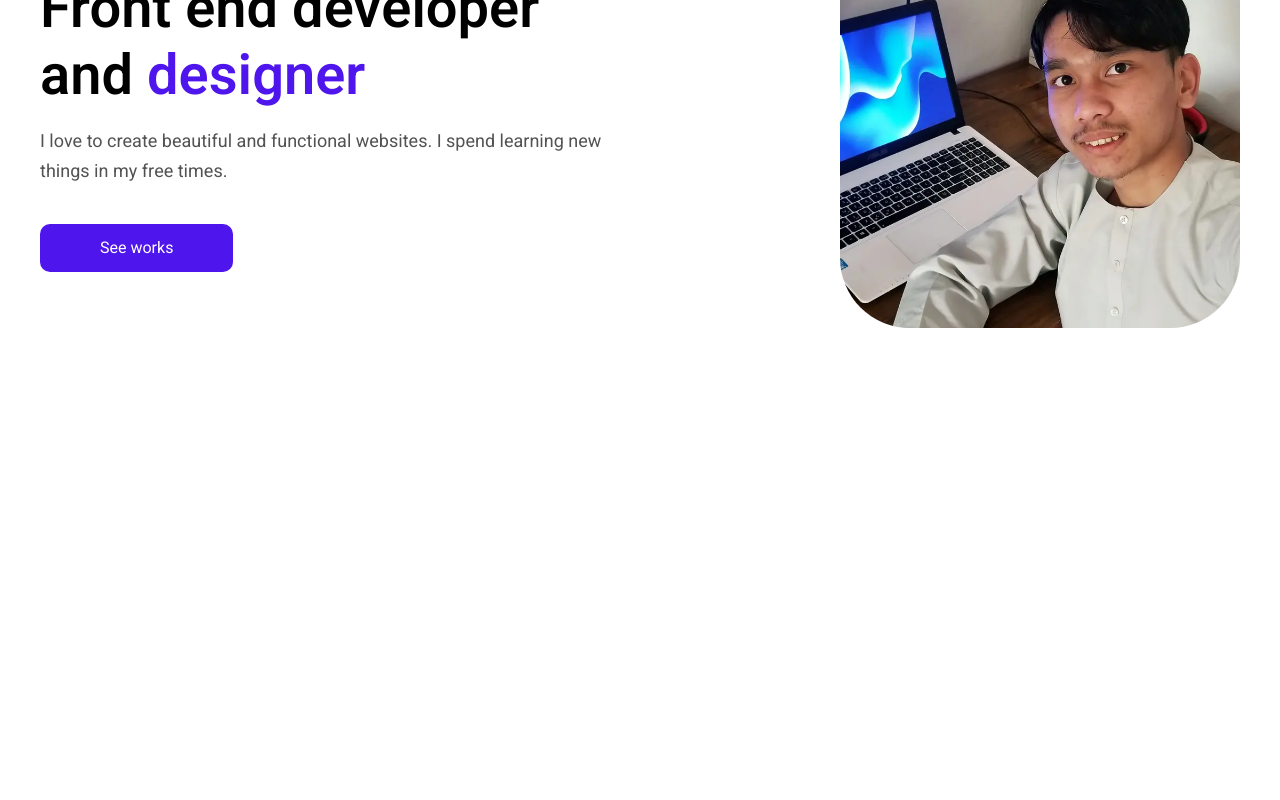
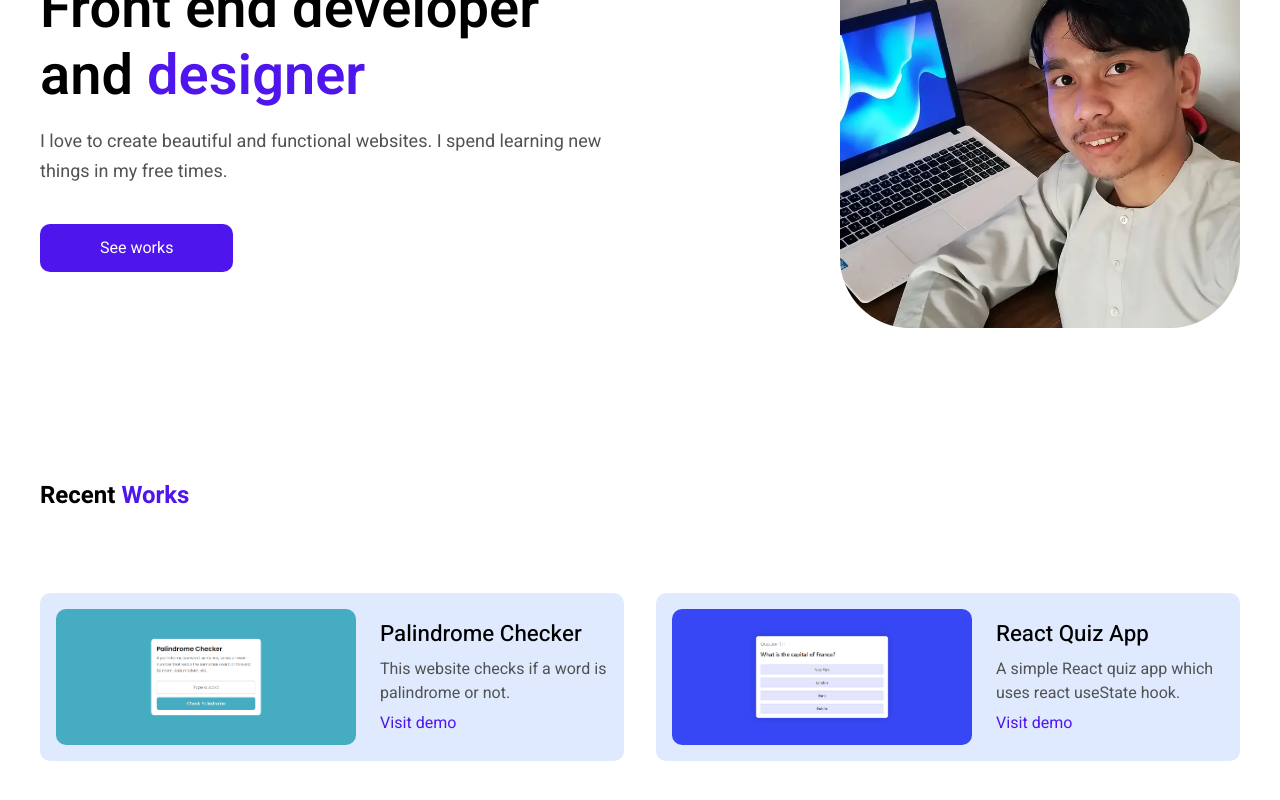
Before and after one commit to alisajad001/alisajad-portfolio, a React (Vite) app: page / in a window 1280 px wide. Shown: the part 322-1122 px from the top of the page. Before the commit the page ends 800 px from the top, so only its background shows below. Built offline with nearby package versions, Linux system fonts and the light colour scheme.

Commit message:
Style: Recent projects section

```diff
--- a/src/components/Home/Home.jsx
+++ b/src/components/Home/Home.jsx
@@ -1,10 +1,14 @@
 import { Link } from "react-router-dom";
 import "./style.css";
+
+import project1 from "../../assets/recent-project-01.png";
+import project2 from "../../assets/recent-project-02.png";
 
 import profilePic from "../../assets/profile-photo.webp";
 
 const Home = () => {
   return (
+    <>
       <section id="home">
         <div className="container">
           <div className="home-text">
@@ -14,17 +18,57 @@ const Home = () => {
             </h1>
 
             <p>
-            I love to create beautiful and functional websites. I spend learning
-            new things in my free times.
+              I love to create beautiful and functional websites. I spend
+              learning new things in my free times.
             </p>
 
             <Link to="/works" className="btn-primary">
               See works
             </Link>
           </div>
-        <img src={profilePic} alt="" />
+          <img src={profilePic} alt="Ali Sajad profile" />
         </div>
       </section>
+
+      <section id="recent-works">
+        <div className="container">
+          <h2>
+            Recent <span className="text-primary">Works</span>
+          </h2>
+
+          <div className="recent-works-container">
+            <div className="recent-work">
+              <img src={project1} alt="Work>" />
+              <div className="recent-work-info">
+                <h3>Palindrome Checker</h3>
+                <p>This website checks if a word is palindrome or not.</p>
+                <a
+                  href="https://alisajad001.github.io/palindrome-checker/"
+                  className="text-primary"
+                  target="_blank"
+                >
+                  Visit demo
+                </a>
+              </div>
+            </div>
+            <div className="recent-work">
+              <img src={project2} alt="Work>" />
+              <div className="recent-work-info">
+                <h3>React Quiz App</h3>
+                <p>A simple React quiz app which uses react useState hook.</p>
+                <a
+                  href="https://quiz-app0093.netlify.app/"
+                  className="text-primary"
+                  target="_blank"
+                >
+                  Visit demo
+                </a>
+              </div>
+            </div>
+          </div>
+        </div>
+      </section>
+    </>
   );
 };
 
--- a/src/components/Home/style.css
+++ b/src/components/Home/style.css
@@ -32,3 +32,46 @@
   object-fit: cover;
   border-radius: 70px;
 }
+
+.recent-works-container {
+  display: flex;
+  flex-wrap: wrap;
+  justify-content: space-between;
+  gap: 2rem;
+  margin: 5rem 0 7rem 0;
+}
+
+.recent-work {
+  flex: 1;
+  display: flex;
+  background-color: #dfeaff;
+  padding: 1rem;
+  border-radius: 10px;
+}
+
+.recent-work img {
+  width: 300px;
+  margin-right: 1.5rem;
+  border-radius: 10px;
+  object-fit: cover;
+}
+
+.recent-work-info {
+  display: flex;
+  flex-direction: column;
+  justify-content: center;
+  gap: 0.4rem;
+}
+
+.recent-work-info h3 {
+  font-size: 1.4rem;
+  font-weight: 500;
+}
+
+.recent-work-info p {
+  color: #525252;
+}
+
+.recent-work-info a {
+  text-decoration: none;
+}
```
Also changed, not shown: src/assets/recent-project-01.png (added), src/assets/recent-project-02.png (added). Lines whose indentation alone changed are shown as unchanged.
